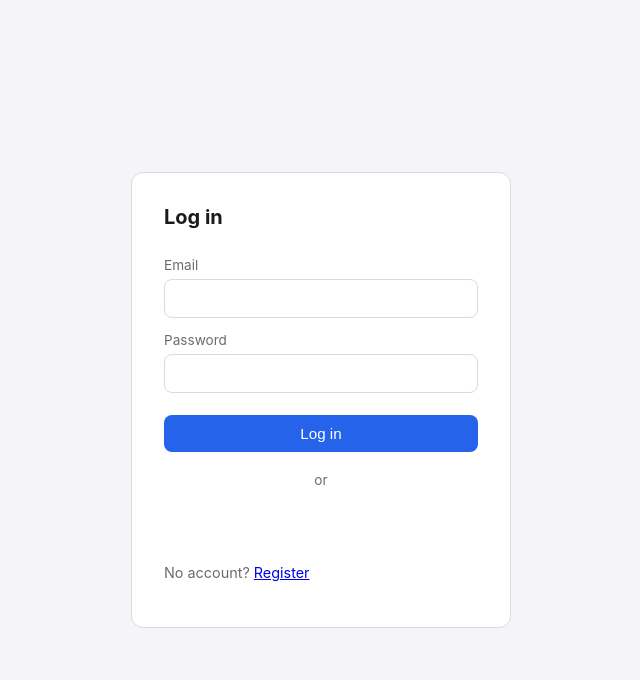
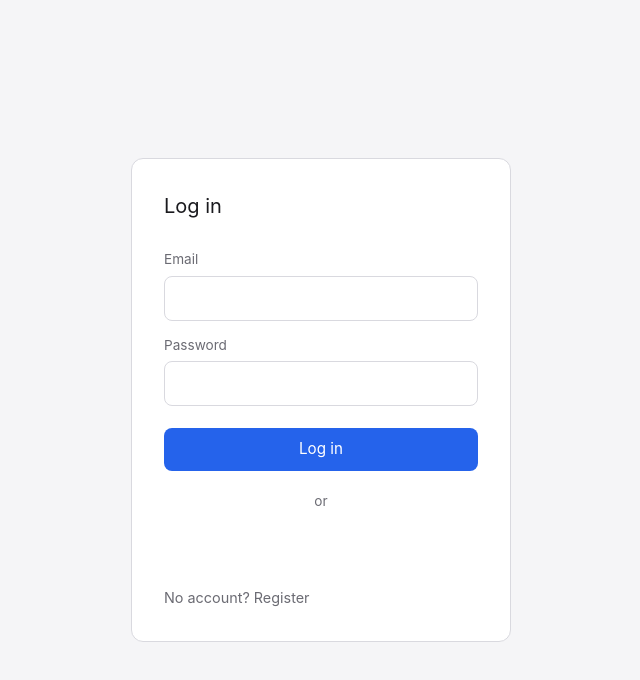
Before and after one commit to Mohammod-Tasin/OlympiadNext_Webs, a Next.js app: page /login in a window 1280 px wide. Shown: the top 680 px of the page, without its empty margins (319-959 px from the left). Built offline with nearby package versions, Linux system fonts and the light colour scheme; no server answers.

Commit message:
chore: setup tailwind v4 with olympiad color palette

```diff
--- a/package.json
+++ b/package.json
@@ -16,11 +16,13 @@
     "react-dom": "^19.0.0"
   },
   "devDependencies": {
+    "@tailwindcss/postcss": "^4.3.3",
     "@types/node": "^22.10.0",
     "@types/react": "^19.0.0",
     "@types/react-dom": "^19.0.0",
     "eslint": "^9.17.0",
     "eslint-config-next": "^15.1.0",
+    "tailwindcss": "^4.3.3",
     "typescript": "^5.7.0"
   }
 }
--- /dev/null
+++ b/postcss.config.mjs
@@ -0,0 +1,5 @@
+export default {
+  plugins: {
+    "@tailwindcss/postcss": {},
+  },
+};
--- a/src/app/globals.css
+++ b/src/app/globals.css
@@ -1,3 +1,13 @@
+@import "tailwindcss";
+
+@theme {
+  --color-olympiad-50: #c1e8ff;
+  --color-olympiad-300: #7da0ca;
+  --color-olympiad-500: #5483b3;
+  --color-olympiad-800: #052659;
+  --color-olympiad-900: #021024;
+}
+
 :root {
   color-scheme: light;
   --bg: #f5f5f7;
```
Also changed, not shown: tsconfig.json (+24 -6 lines), next-env.d.ts, 1 other file (tests, documents, lock files or other folders).
